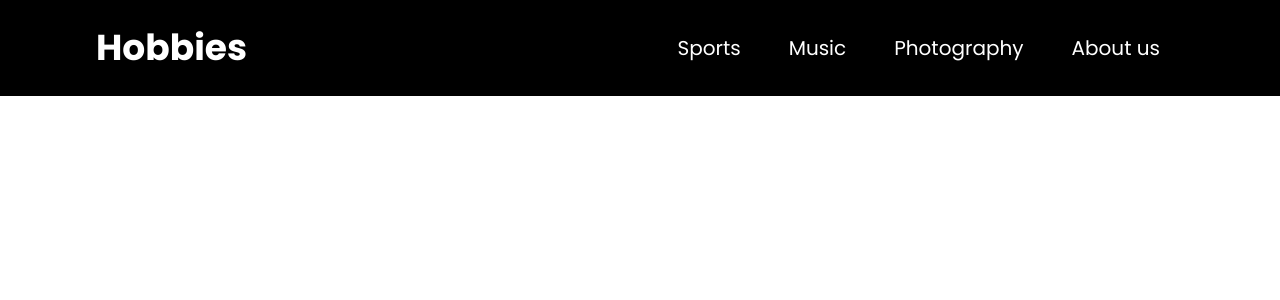
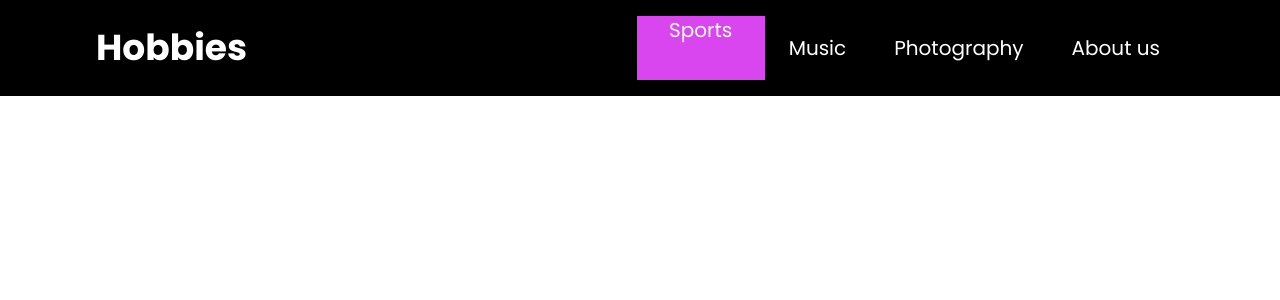
Before and after one commit to atharva0300/Hackbytes-2022, a React (Create React App) app in the folder client/: page / in a window 1280 px wide. Shown: the top 300 px of the page. Built offline with nearby package versions, Linux system fonts and the light colour scheme.

Commit message:
photography folder

```diff
--- a/client/src/components/NavBar.js
+++ b/client/src/components/NavBar.js
@@ -5,7 +5,7 @@ function NavBar() {
     <nav className='w-screen h-24 bg-black flex flex-row justify-between'>
         <h2 className='self-center text-4xl text-white font-bold ml-24'>Hobbies</h2>
         <div className='self-center flex flex-row justiy-around mr-24'>
-            <a href = "#" className='self-center text-xl text-white font-normal px-6'>Sports</a>
+            <a href = "#" className='self-center text-xl text-white font-normal px-6 w-32 h-16 bg-fuchsia-500'>Sports</a>
             <a href = "#" className='self-center text-xl text-white font-normal px-6'>Music</a>
             <a href = "#" className='self-center text-xl text-white font-normal px-6'>Photography</a>
             <a href = "#" className='self-center text-xl text-white font-normal px-6'>About us</a>
```
